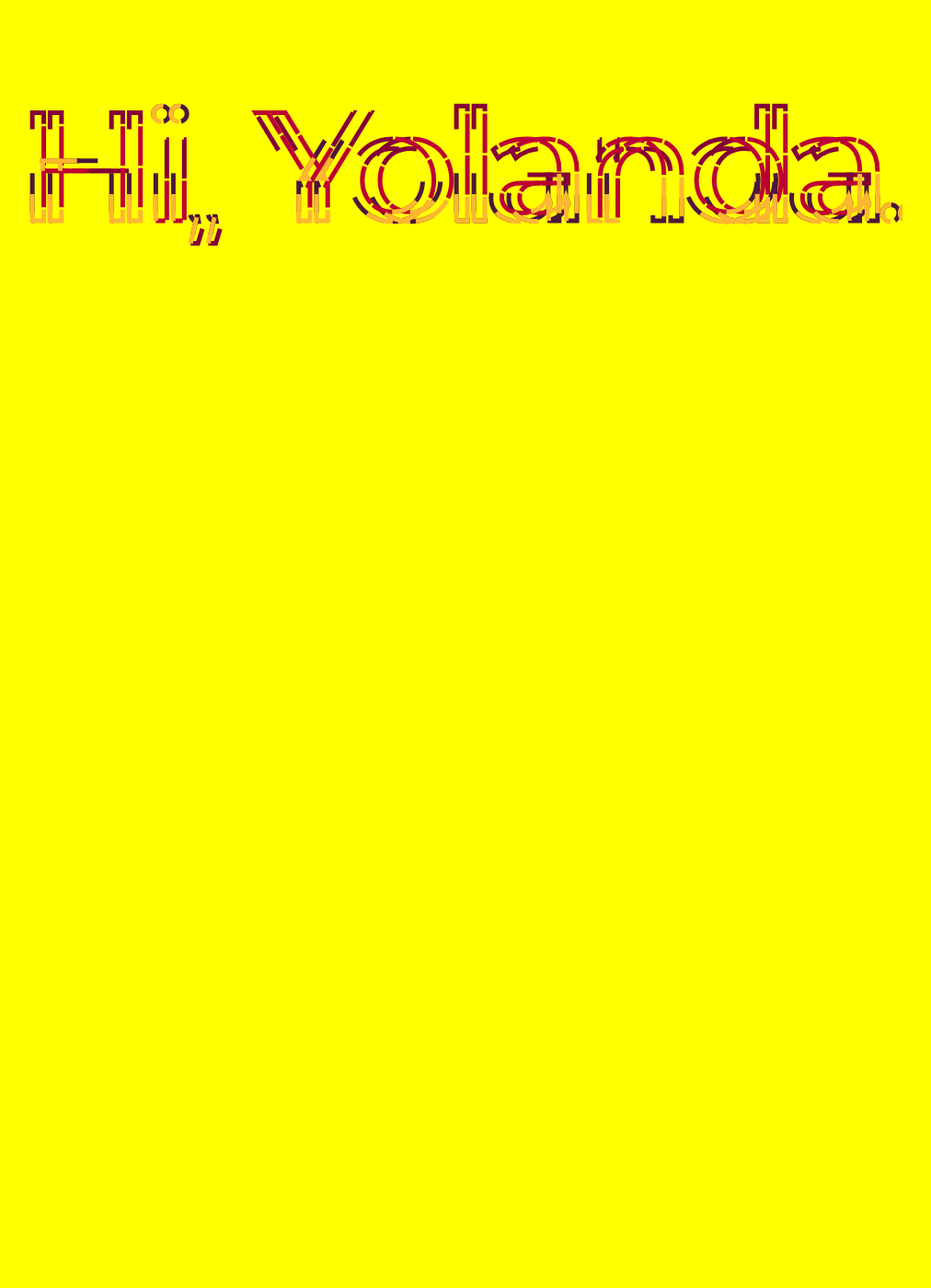
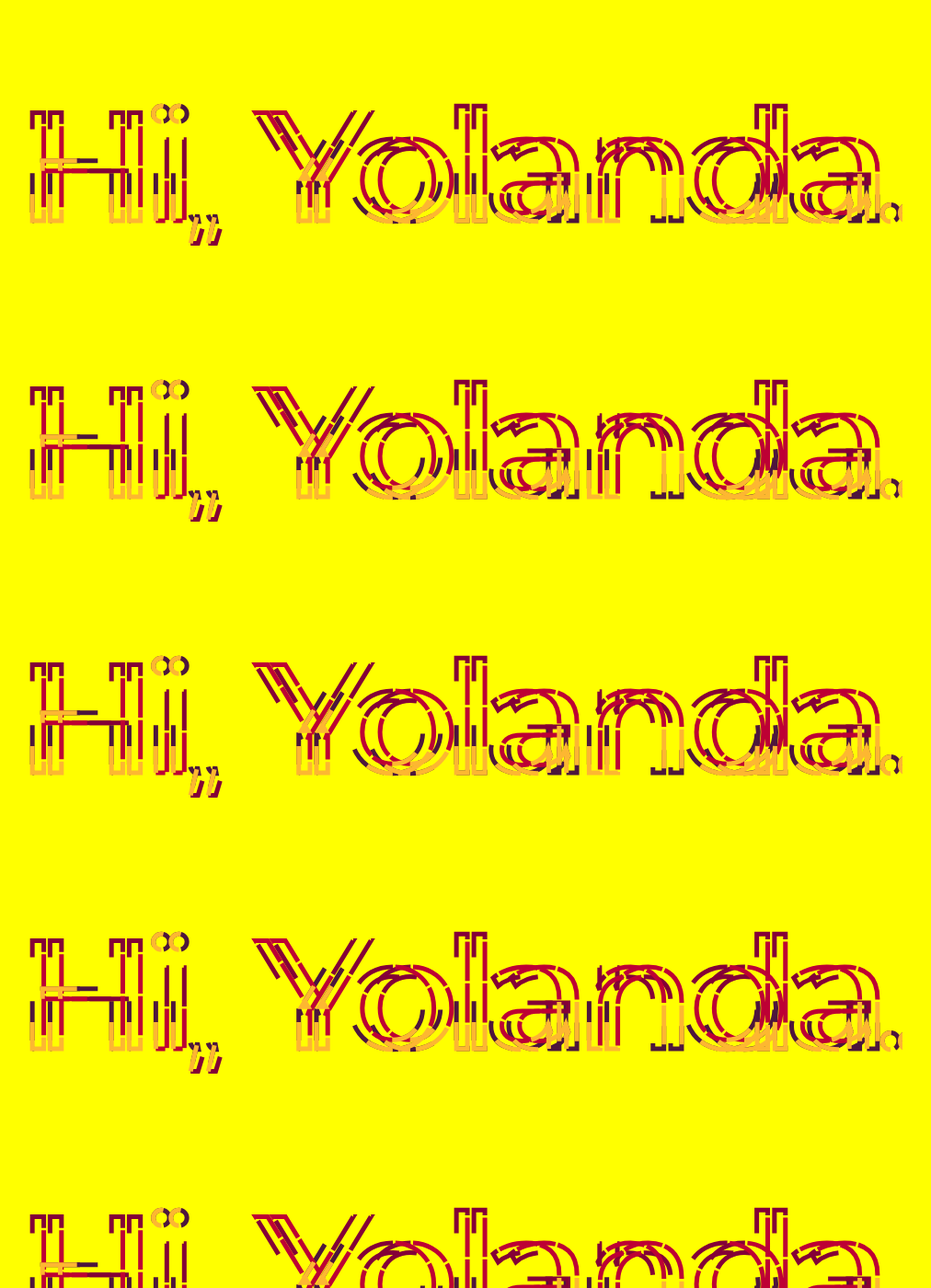
Before and after one commit to abdl-dev/abdul-malek-dev.github.io, a Jekyll site: the page built from hi.md, in a window 1280 px wide and 1400 px high. Shown: the whole window at 92% size, without its empty margins (139-1151 px from the left). Built offline with Jekyll 4.4.1, drawn with Linux system fonts in a browser that asks for light colours; nearby versions of some CDN libraries; some of the changed text lies outside the part shown.

Commit message:
Add more copies

```diff
--- a/_layouts/hi.html
+++ b/_layouts/hi.html
@@ -6,8 +6,7 @@
     <link rel='stylesheet' type='text/css' href='/assets/main.css'>
 </head>
 
-
-<svg viewBox="0 0 960 300">
+<svg height="100%" width="100%" preserveAspectRatio="none">
 	<symbol id="s-text">
 		<text text-anchor="middle" x="50%" y="80%">Hi, Yolanda.</text>
     <text text-anchor="middle" x="52%" y="80%">Hi, Yolanda.</text>
@@ -22,3 +21,93 @@
 		<use xlink:href="#s-text" class="text-copy"></use>
 	</g>
 </svg>
+<svg height="100%" width="100%" preserveAspectRatio="none">
+	<symbol id="s-text">
+		<text text-anchor="middle" x="50%" y="80%">Hi, Yolanda.</text>
+    <text text-anchor="middle" x="52%" y="80%">Hi, Yolanda.</text>
+
+	</symbol>
+
+	<g class = "g-ants">
+		<use xlink:href="#s-text" class="text-copy"></use>
+		<use xlink:href="#s-text" class="text-copy"></use>
+		<use xlink:href="#s-text" class="text-copy"></use>
+		<use xlink:href="#s-text" class="text-copy"></use>
+		<use xlink:href="#s-text" class="text-copy"></use>
+	</g>
+</svg>
+<svg height="100%" width="100%" preserveAspectRatio="none">
+	<symbol id="s-text">
+		<text text-anchor="middle" x="50%" y="80%">Hi, Yolanda.</text>
+    <text text-anchor="middle" x="52%" y="80%">Hi, Yolanda.</text>
+
+	</symbol>
+
+	<g class = "g-ants">
+		<use xlink:href="#s-text" class="text-copy"></use>
+		<use xlink:href="#s-text" class="text-copy"></use>
+		<use xlink:href="#s-text" class="text-copy"></use>
+		<use xlink:href="#s-text" class="text-copy"></use>
+		<use xlink:href="#s-text" class="text-copy"></use>
+	</g>
+</svg>
+<svg height="100%" width="100%" preserveAspectRatio="none">
+	<symbol id="s-text">
+		<text text-anchor="middle" x="50%" y="80%">Hi, Yolanda.</text>
+    <text text-anchor="middle" x="52%" y="80%">Hi, Yolanda.</text>
+
+	</symbol>
+
+	<g class = "g-ants">
+		<use xlink:href="#s-text" class="text-copy"></use>
+		<use xlink:href="#s-text" class="text-copy"></use>
+		<use xlink:href="#s-text" class="text-copy"></use>
+		<use xlink:href="#s-text" class="text-copy"></use>
+		<use xlink:href="#s-text" class="text-copy"></use>
+	</g>
+</svg>
+<svg height="100%" width="100%" preserveAspectRatio="none">
+	<symbol id="s-text">
+		<text text-anchor="middle" x="50%" y="80%">Hi, Yolanda.</text>
+    <text text-anchor="middle" x="52%" y="80%">Hi, Yolanda.</text>
+
+	</symbol>
+
+	<g class = "g-ants">
+		<use xlink:href="#s-text" class="text-copy"></use>
+		<use xlink:href="#s-text" class="text-copy"></use>
+		<use xlink:href="#s-text" class="text-copy"></use>
+		<use xlink:href="#s-text" class="text-copy"></use>
+		<use xlink:href="#s-text" class="text-copy"></use>
+	</g>
+</svg>
+<svg height="100%" width="100%" preserveAspectRatio="none">
+	<symbol id="s-text">
+		<text text-anchor="middle" x="50%" y="80%">Hi, Yolanda.</text>
+    <text text-anchor="middle" x="52%" y="80%">Hi, Yolanda.</text>
+
+	</symbol>
+
+	<g class = "g-ants">
+		<use xlink:href="#s-text" class="text-copy"></use>
+		<use xlink:href="#s-text" class="text-copy"></use>
+		<use xlink:href="#s-text" class="text-copy"></use>
+		<use xlink:href="#s-text" class="text-copy"></use>
+		<use xlink:href="#s-text" class="text-copy"></use>
+	</g>
+</svg>
+<svg height="100%" width="100%" preserveAspectRatio="none">
+	<symbol id="s-text">
+		<text text-anchor="middle" x="50%" y="80%">Hi, Yolanda.</text>
+    <text text-anchor="middle" x="52%" y="80%">Hi, Yolanda.</text>
+
+	</symbol>
+
+	<g class = "g-ants">
+		<use xlink:href="#s-text" class="text-copy"></use>
+		<use xlink:href="#s-text" class="text-copy"></use>
+		<use xlink:href="#s-text" class="text-copy"></use>
+		<use xlink:href="#s-text" class="text-copy"></use>
+		<use xlink:href="#s-text" class="text-copy"></use>
+	</g>
+</svg>
```
